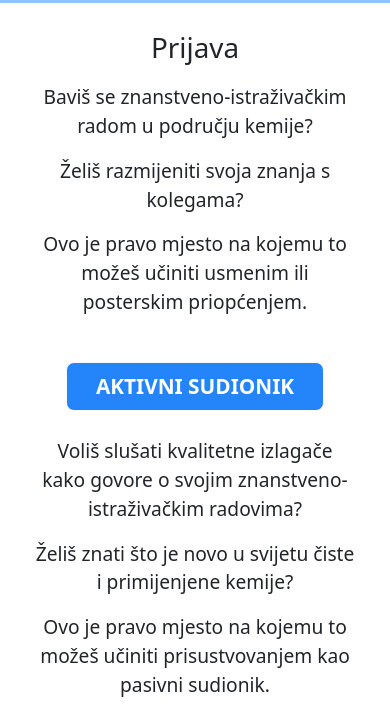
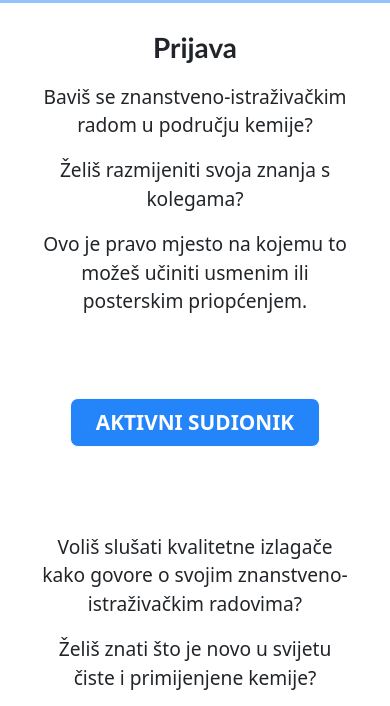
Before and after one commit to ilavsharkos/SiSK, a plain HTML site: page prijava.html in a window 390 px wide. Shown: the part 99-805 px from the top of the page. Drawn offline with nearby package versions, Linux system fonts and the light colour scheme; a web font is replaced by a local one.

Commit message:
Update styles.css

```diff
--- a/styles.css
+++ b/styles.css
@@ -1,6 +1,26 @@
+body{
+font-weight: 600;}
+
+
+
 p{font-weight:450;
 font-size:1.05rem;
 }
+
+@font-face {
+    font-family: 'candararegular';
+    src: url('candara_font-webfont.woff2') format('woff2'),
+         url('candara_font-webfont.woff') format('woff');
+    font-weight: 600;
+    font-style: normal;
+
+}
+
+h1, h2, h3, h4 {font-family: 'candararegular', candara , sans-serif;
+    font-weight: 600;}
+
+.button{font-family: 'candararegular', candara , sans-serif;
+    font-weight: normal;}
 
 /* header */
 
@@ -83,6 +103,7 @@ border:none;}
     @media(max-width:600px){
     .cekamo-te{
     padding: 3% 4%;}}
+
 
 
     /* sto trebas feature style */
@@ -169,14 +190,15 @@ line-height: 2;}
 
 @media(max-width:700px){.karta-p{font-size:1.2rem;
 padding:0 3%;}
-.kol-karta-upute{padding:10% 0%;}
+.kol-karta-upute{padding:10% 0% 0%;}
 }
 @media(max-width:500px){.karta-p{padding:0 1%;}}
 
 
 
 
-
+#rokovi{padding: 0 10% 7%;
+margin-top: 0;}
 
 /*plenarni*/
 
@@ -184,6 +206,9 @@ padding:0 3%;}
 
 .carousel-item{background-color: #3C84AB;
 color:white;}
+
+
+@media(max-width: 700px){#rokovi{padding: 0% 5% 7%;}}
 
 
 
@@ -408,10 +433,12 @@ justify-content: center;}
             /* informacije */
 
 #informacije{padding: 5% 25%;
-text-align:left !important;}
+text-align:left !important;
+text-align: justify;}
 .masa-ljudi-brt{width: 100%;
 text-align:center;
 padding: 10% 0 3%;}
+.par-informacije{text-align: justify;}
 
 #stari-sisk{padding: 0 30% 5%;}
 .kol-stari-sisk{display: flex;
@@ -456,18 +483,36 @@ text-align:center;}
 @media (max-width: 1015px){.pitanja-col{height:300px;}}
 
 @media(max-width:991px){.pitanja-col{height:230px;}}
-@media(max-width: 700px){#prijava-selection{padding: 7% 0;}}
-@media(max-width: 450px){.col-prijava-prijava{height: 400px;}
-.aktivni-col-prijava{height:350px;}
-.p-prijava-pitanja{font-size: 1.2rem;}}
+@media(max-width: 700px){#prijava-selection{padding: 7% 2%;
+text-align: center;}
+}
+
 @media(max-width: 550px){.pitanja-col{height:230px;}
 .pasivni-col-prijava{height:280px;}
 .gumb-aktivni-prijava{margin:0;
 margin-top:15%;}
 }
+
+@media(max-width: 450px){.col-prijava-prijava{height: 450px;}
+.aktivni-col-prijava{height:300px;}
+.pasivni-col-prijava{height:330px;}
+.p-prijava-pitanja{font-size: 1.1rem;}}
+
+
 @media(max-width:350px){.p-prijava-pitanja{font-size: 1.1rem;}}
 
-@media(max-width:991px){.col-prijava-prijava{height:auto;}}
+@media(max-width:991px){
+.gumb-aktivni-prijava{margin: 5% 0;}}
+@media (max-width:600px){.p-prijava-pitanja{font-size: 1.2rem;
+padding-left:0%;
+padding-right:0%;
+margin-left:0%;
+margin-right:0%;}
+.red-sudionik-index{padding:0;
+margin: auto;
+width:97%;}
+.aktivni-col-prijava{padding: auto 0;
+margin: auto 0;}}
 
 
 
```
